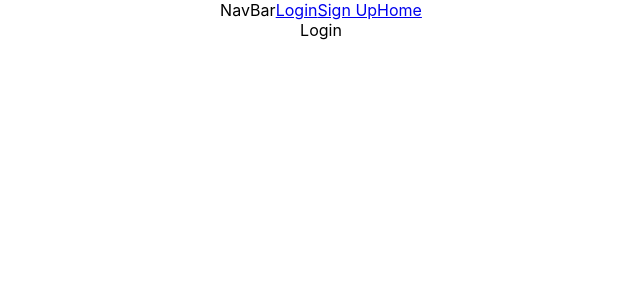
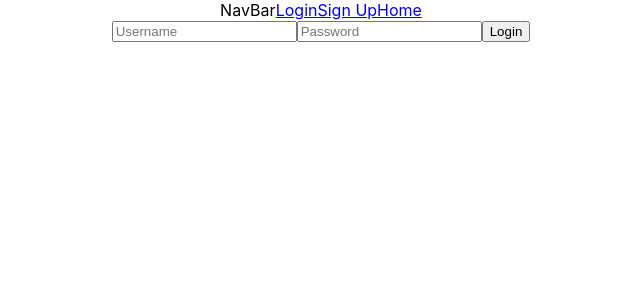
Before and after one commit to Build-Week-PTCT-Expat-Journal-3/front-end, a React (Create React App) app: page / in a window 1280 px wide. Shown: the top 300 px of the page, without its empty margins (319-959 px from the left). Built offline with nearby package versions, Linux system fonts and the light colour scheme.

Commit message:
initial commit, built Login form out

```diff
--- a/src/components/Login.js
+++ b/src/components/Login.js
@@ -1,9 +1,96 @@
-import React from 'react';
+import React, { useState } from 'react';
+import * as yup from 'yup';
+import axios from 'axios';
+
+const formSchema = yup.object().shape({
+    username: yup.string().required('Enter your username'),
+    password: yup.string().required('Enter your password')
+});
 
 export const Login = () => {
+
+    const [formState, setFormState] = useState({
+        username: '',
+        password: ''
+    });
+
+    const [errorState, setErrorState] = useState({
+        username: '',
+        password: ''
+    });
+
+    const [user, setUser] = useState([]);
+
+    const validate = (e) => {
+        yup
+            .reach(formSchema, e.target.name)
+            .validate(e.target.value)
+            .then( valid => {
+                setErrorState({
+                    ...errorState,
+                    [e.target.name]: ''
+                });
+            })
+            .catch( err => {
+                setErrorState({
+                    ...errorState,
+                    [e.target.name]: err.errors[0]
+                });
+            })
+
+    };
+
+    const inputChange = (e) => {
+        e.presist();
+        validate(e);
+        setFormState({...formState, [e.target.name]: e.target.value});
+    };
+
+    const formSubmit = (e) => {
+        e.preventDefault();
+        console.log('user login successful');
+        axios
+            .post("https://reqres.in/api/login", formState)
+            .then( res => {
+                console.log('Submit Res: ', res.data);
+                setUser([...user, res.data]);
+                setFormState({
+                    username: '',
+                    password: ''
+                })
+            })
+            .catch( err => console.log(err));
+    };
+
     return (
-        <div>
-            Login
-        </div>
+        <form onSubmit={formSubmit}>
+
+            <label htmlFor='username'>
+                <input
+                    type='text'
+                    name='username'
+                    id='username'
+                    placeholder = 'Username'
+                    value={formState.username}
+                    onChange={inputChange}
+                />
+                {errorState.username.length > 0 ? (<p>{errorState.username}</p>) : null}
+            </label>
+
+            <label htmlFor='password'>
+                <input
+                    type='password'
+                    name='password'
+                    id='password'
+                    placeholder= 'Password'
+                    value={formState.password}
+                    onChange={inputChange}
+                />
+                {errorState.password.length > 0 ? (<p>{errorState.password}</p>) : null}
+            </label>
+
+            <button>Login</button>
+
+        </form>
     )
 }
```
